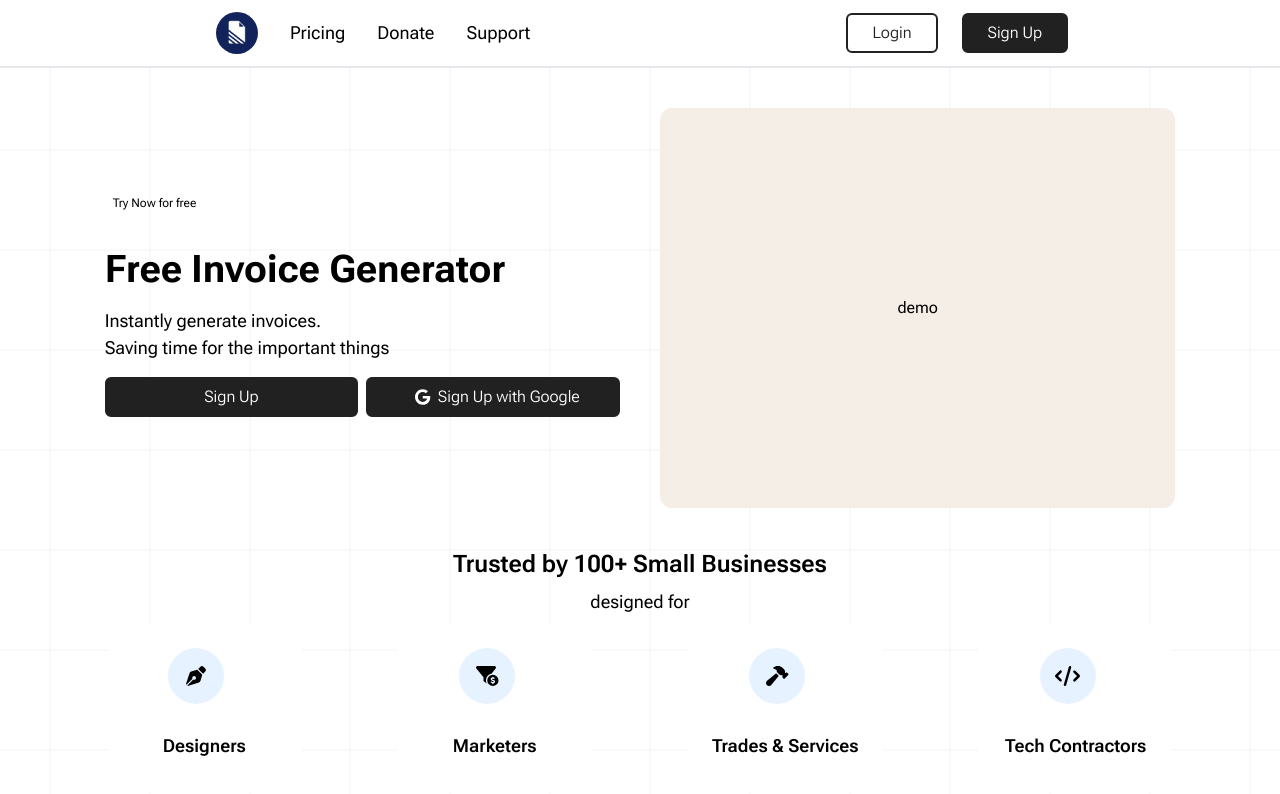
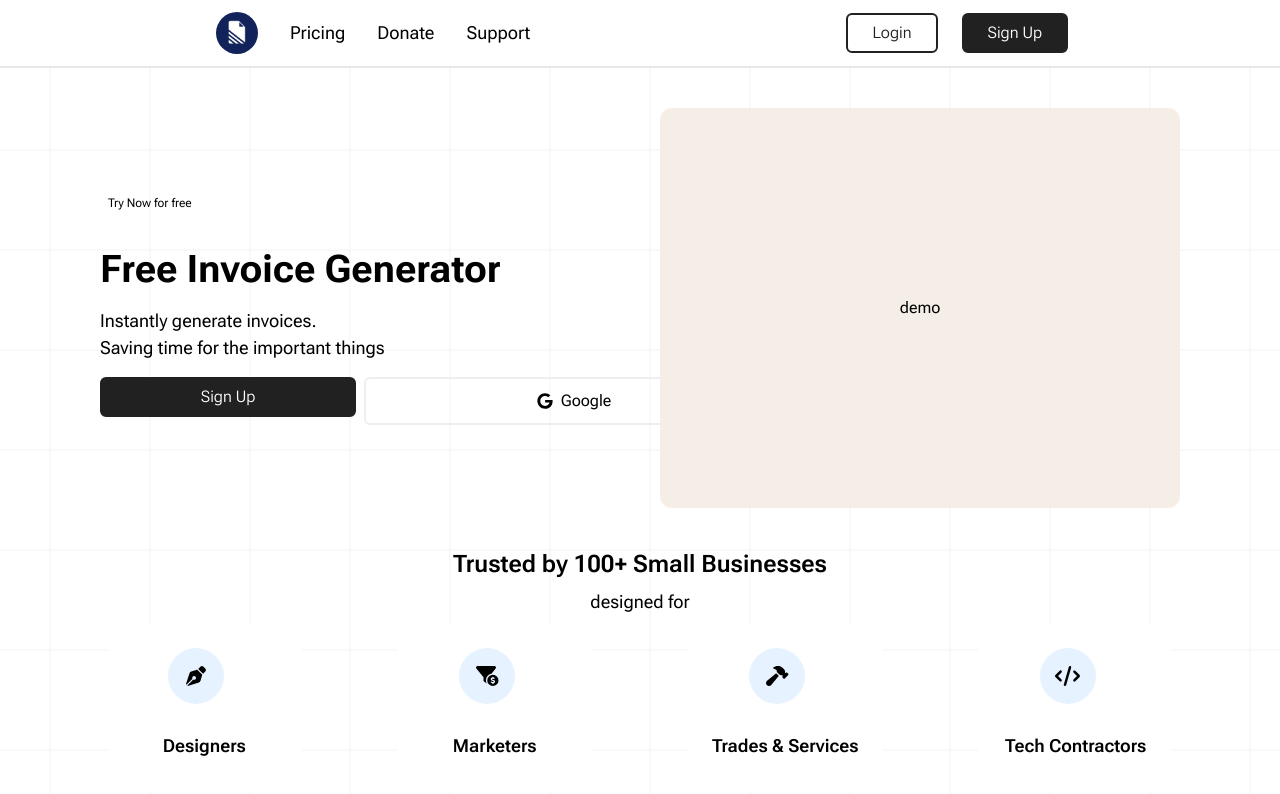
Before and after one commit to timjcai/invoice-generator-next, a Next.js app: page / in a window 1280 px wide. Shown: the top 794 px of the page. Built offline with nearby package versions, Linux system fonts and the light colour scheme; no server answers; the database is empty.

Commit message:
bugfix: google Icon size on load & Sign In functionality on load

```diff
--- a/src/app/components/UI/Icon.tsx
+++ b/src/app/components/UI/Icon.tsx
@@ -36,6 +36,7 @@ import React, { FC } from "react";
 
 type IconProps = {
     label: IconType;
+    style?: {};
 };
 
 const iconMapping: { [key in IconType]: IconDefinition } = {
@@ -63,7 +64,13 @@ const iconMapping: { [key in IconType]: IconDefinition } = {
     download: faCloudArrowDown,
 };
 
-export const Icon: FC<IconProps> = ({ label }) => {
+export const Icon: FC<IconProps> = ({ label, style }) => {
     const icon = iconMapping[label];
-    return <FontAwesomeIcon className="flex self-center mx-2" icon={icon} />;
+    return (
+        <FontAwesomeIcon
+            className="flex self-center mx-2"
+            icon={icon}
+            style={style}
+        />
+    );
 };
--- a/src/app/components/common/AuthButtons.tsx
+++ b/src/app/components/common/AuthButtons.tsx
@@ -28,8 +28,13 @@ const AuthButtons: FC<ButtonActions> = () => {
                     className="flex items-center justify-center border-2 border-[#EDEEEF] px-10 py-2 rounded-md w-[412px]"
                     onClick={(e) => handleGoogleSignIn(e)}
                 >
-                    <Icon label="Google" />
-                    Google
+                    <span>
+                        <Icon
+                            label="Google"
+                            style={{ height: "16px", width: "16px" }}
+                        />
+                    </span>
+                    <span>Google</span>
                 </button>
             </li>
             {/* <li>
--- a/src/app/components/common/LandingPage.tsx
+++ b/src/app/components/common/LandingPage.tsx
@@ -2,8 +2,18 @@ import React, { FC } from "react";
 import { Icon } from "../UI";
 import { IconType } from "@/app/types";
 import { SubheadlineBadge } from "./Badge";
+import { AuthContextValue, useAuth } from "@/app/context";
 
 export const LandingPage = () => {
+    const { googleSignIn } = useAuth() as AuthContextValue;
+
+    function handleGoogleSignIn(
+        e: React.MouseEvent<HTMLButtonElement, MouseEvent>
+    ) {
+        e.preventDefault();
+        googleSignIn();
+    }
+
     return (
         <div>
             <section className="grid grid-cols-2 gap-10 items-center justify-center flex-col mx-4 md:mx-[100px] h-[400px] mb-[5vh]">
@@ -22,11 +32,19 @@ export const LandingPage = () => {
                     <div className="grid grid-cols-2 gap-2">
                         {" "}
                         <button className="border-2 bg-[#212122] border-[#212122] py-1 text-white font-light rounded-md px-6 justify-center items-center flex h-[40px] mb-2">
-                            Sign Up
+                            <span>Sign Up</span>
                         </button>
-                        <button className="border-2 bg-[#212122] border-[#212122] py-1 text-white font-light rounded-md px-6 justify-center items-center flex h-[40px] mb-2">
-                            <Icon label="Google" />
-                            Sign Up with Google
+                        <button
+                            className="flex items-center justify-center border-2 border-[#EDEEEF] px-10 py-2 rounded-md w-[412px]"
+                            onClick={(e) => handleGoogleSignIn(e)}
+                        >
+                            <span>
+                                <Icon
+                                    label="Google"
+                                    style={{ height: "16px", width: "16px" }}
+                                />
+                            </span>
+                            <span>Google</span>
                         </button>
                     </div>
                 </div>
```
